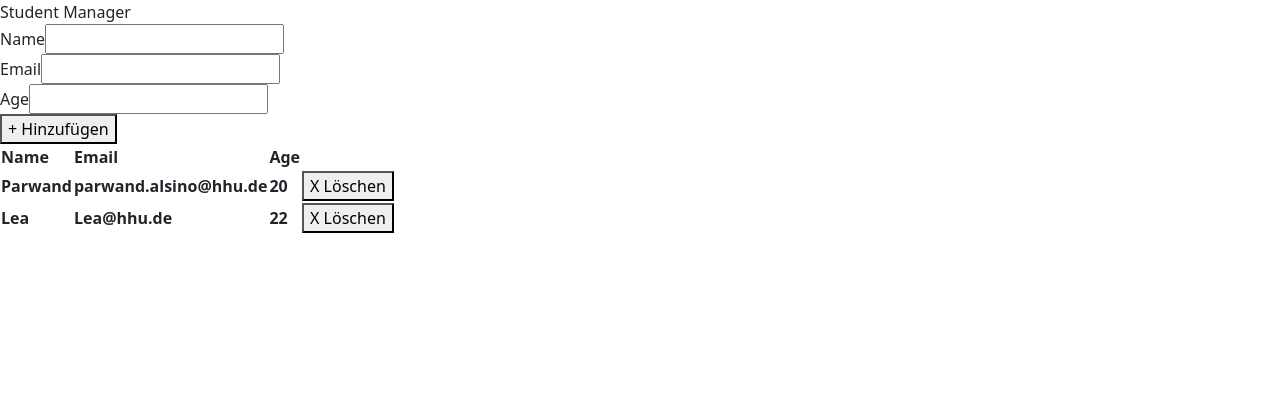
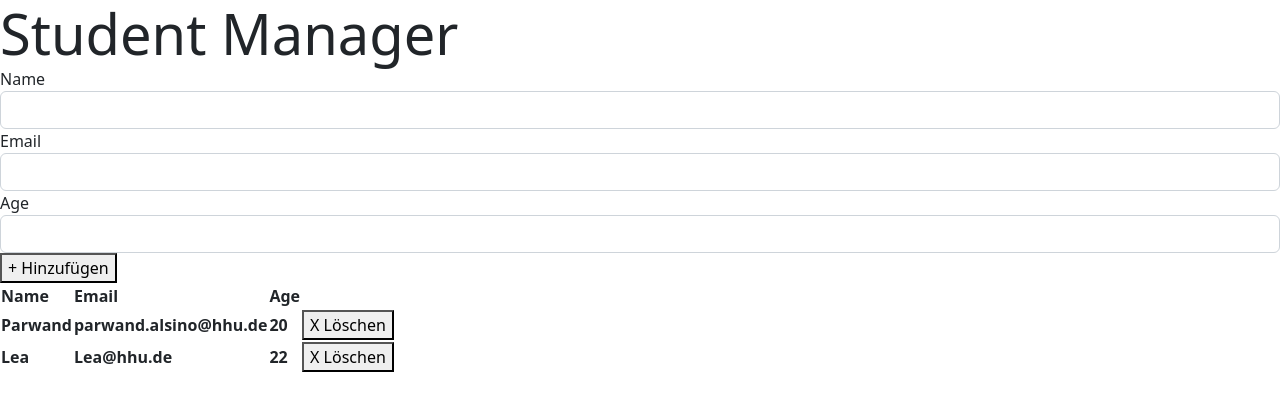
Before and after one commit to Parwand/student-angular-app, an Angular app: page / in a window 1280 px wide. Shown: the top 410 px of the page. Built offline with nearby package versions, Linux system fonts and the light colour scheme.

Commit message:
used some bootstrap classes

```diff
--- a/src/app/app.component.html
+++ b/src/app/app.component.html
@@ -1,18 +1,18 @@
-<div>
+<div class="display-4">
   Student Manager
 </div>
 <form #addForm="ngForm" (ngSubmit)="addStudent(addForm)">
   <div>
     <label for="name">Name</label>
-    <input type="text" ngModel name="name" id = "name" required>
+    <input class="form-control" type="text" ngModel name="name" id = "name" required>
   </div>
   <div>
     <label for="email">Email</label>
-    <input type="email" ngModel name="email" id="email" required>
+    <input class="form-control" type="email" ngModel name="email" id="email" required>
   </div>
   <div>
     <label for="age">Age</label>
-    <input type="number" ngModel name="age" id="age" required>
+    <input class="form-control" type="number" ngModel name="age" id="age" required>
   </div>
 
   <button type="submit">+ Hinzufügen</button>
```
